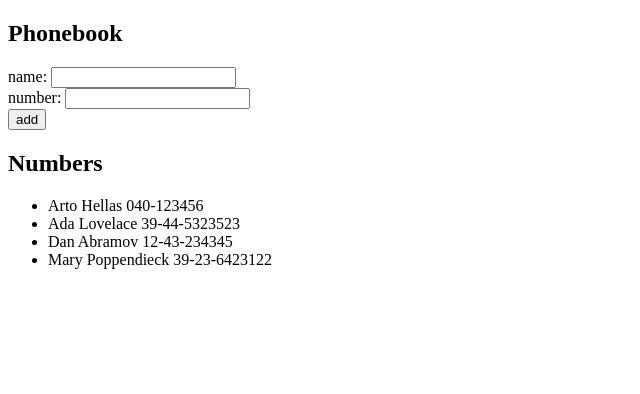
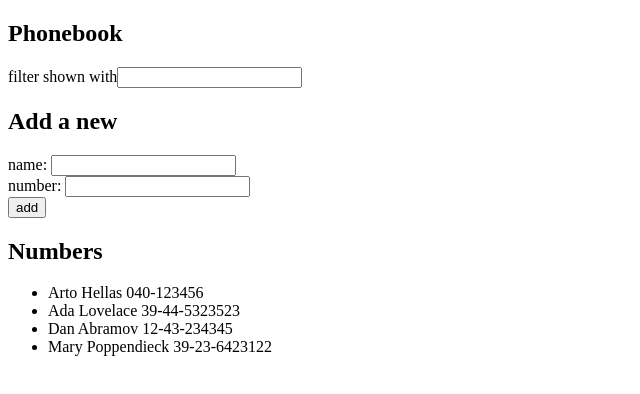
Before and after one commit to xant3r0/Full-Stack-Open, a React (Vite) app in the folder part2/phonebook/: page / in a window 1280 px wide. Shown: the top 394 px of the page, without its empty margins (0-640 px from the left). Built offline with nearby package versions, Linux system fonts and the light colour scheme.

Commit message:
Completed ex 2.9

```diff
--- a/part2/phonebook/src/App.jsx
+++ b/part2/phonebook/src/App.jsx
@@ -9,7 +9,14 @@
   ])
   const [newName, setNewName] = useState('')
   const [newNumber, setNewNumber] = useState('')
+  const [filterName,setNewFilter] = useState('')
 
+  const filterHandler = (event) => {
+      setNewFilter(event.target.value)
+  }
+  const filteredPersons = persons.filter(person =>
+      person.name.toLowerCase().startsWith(filterName.toLowerCase())
+  )
   const nameHandler = (event) => setNewName(event.target.value)
   const numberHandler = (event) => setNewNumber(event.target.value)
 
@@ -34,6 +41,8 @@
   return (
       <div>
         <h2>Phonebook</h2>
+        <div>filter shown with<input value={filterName} onChange={filterHandler}/></div>
+        <h2>Add a new</h2>
         <form>
           <div>name: <input value={newName} onChange={nameHandler}/></div>
           <div>number: <input value={newNumber} onChange={numberHandler}/></div>
@@ -41,7 +50,9 @@
         </form>
         <h2>Numbers</h2>
         <ul>
-          {persons.map(person => <li key={person.name}>{person.name} {person.number}</li>)}
+          {
+            filteredPersons.map(person => <li key={person.name}> {person.name} {person.number}</li>)
+          }
         </ul>
       </div>
   )
```
